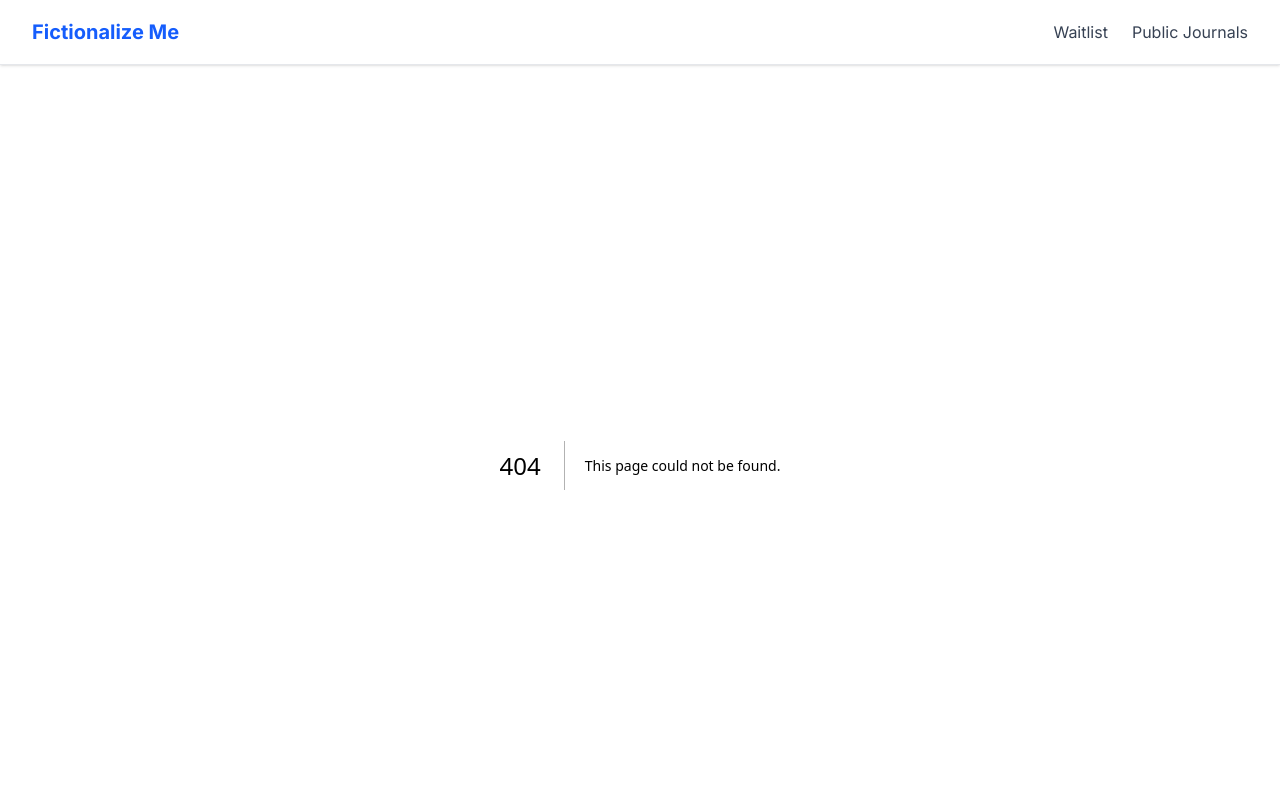
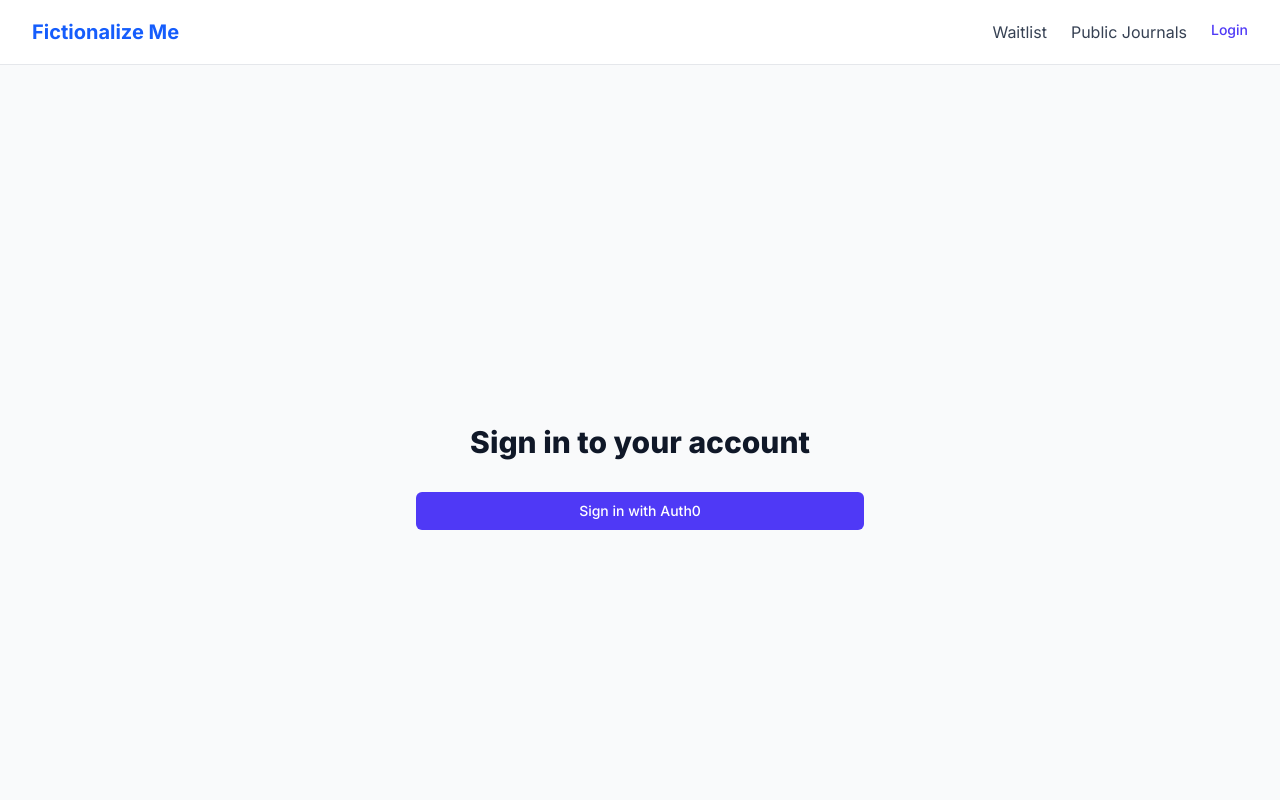
Before and after one commit to n14little/fictionalize-me, a Next.js app: page /auth/signin in a window 1280 px wide. Before the commit this address had no page. Shown: the top 800 px of the page. Built offline with nearby package versions, Linux system fonts and the light colour scheme; no server answers.

Commit message:
feat: authentication system

```diff
--- /dev/null
+++ b/app/api/auth/[...nextauth]/route.ts
@@ -0,0 +1,51 @@
+import NextAuth from 'next-auth';
+import Auth0Provider from 'next-auth/providers/auth0';
+import { JWT } from 'next-auth/jwt';
+import { Session } from 'next-auth';
+
+declare module 'next-auth' {
+  interface Session {
+    accessToken?: string;
+  }
+}
+
+const handler = NextAuth({
+  providers: [
+    Auth0Provider({
+      clientId: process.env.AUTH0_CLIENT_ID!,
+      clientSecret: process.env.AUTH0_CLIENT_SECRET!,
+      issuer: process.env.AUTH0_ISSUER_BASE_URL,
+      authorization: {
+        params: {
+          prompt: "login",
+        },
+      },
+    }),
+  ],
+  callbacks: {
+    async session({ session, token }: { session: Session; token: JWT }) {
+      if (token) {
+        session.user = token.user as Session['user'];
+        session.accessToken = token.accessToken as string;
+      }
+      return session;
+    },
+    async jwt({ token, account, user }) {
+      if (account && user) {
+        token.accessToken = account.access_token;
+        token.user = user;
+      }
+      return token;
+    },
+  },
+  pages: {
+    signIn: '/auth/signin',
+    error: '/auth/error',
+  },
+  session: {
+    strategy: 'jwt',
+    maxAge: 30 * 24 * 60 * 60, // 30 days
+  },
+});
+
+export { handler as GET, handler as POST };
--- /dev/null
+++ b/app/auth/error/page.tsx
@@ -0,0 +1,23 @@
+'use client';
+
+import { useSearchParams } from 'next/navigation';
+
+export default function AuthError() {
+  const searchParams = useSearchParams();
+  const error = searchParams?.get('error');
+
+  return (
+    <div className="min-h-screen flex items-center justify-center bg-gray-50 py-12 px-4 sm:px-6 lg:px-8">
+      <div className="max-w-md w-full space-y-8">
+        <div>
+          <h2 className="mt-6 text-center text-3xl font-extrabold text-gray-900">
+            Authentication Error
+          </h2>
+          <p className="mt-2 text-center text-sm text-gray-600">
+            {error || 'An error occurred during authentication'}
+          </p>
+        </div>
+      </div>
+    </div>
+  );
+}
--- /dev/null
+++ b/app/auth/logout/page.tsx
@@ -0,0 +1,27 @@
+'use client';
+
+import { useEffect } from 'react';
+import { signOut } from 'next-auth/react';
+
+export default function Logout() {
+  useEffect(() => {
+    const handleLogout = async () => {
+      // Sign out of NextAuth and redirect to home page
+      await signOut({ callbackUrl: '/' });
+    };
+
+    handleLogout();
+  }, []);
+
+  return (
+    <div className="min-h-screen flex items-center justify-center bg-gray-50 py-12 px-4 sm:px-6 lg:px-8">
+      <div className="max-w-md w-full space-y-8">
+        <div>
+          <h2 className="mt-6 text-center text-3xl font-extrabold text-gray-900">
+            Signing out...
+          </h2>
+        </div>
+      </div>
+    </div>
+  );
+}
--- /dev/null
+++ b/app/auth/signin/page.tsx
@@ -0,0 +1,29 @@
+'use client';
+
+import { signIn } from 'next-auth/react';
+import { useSearchParams } from 'next/navigation';
+
+export default function SignIn() {
+  const searchParams = useSearchParams();
+  const callbackUrl = searchParams?.get('callbackUrl') || '/';
+
+  return (
+    <div className="min-h-screen flex items-center justify-center bg-gray-50 py-12 px-4 sm:px-6 lg:px-8">
+      <div className="max-w-md w-full space-y-8">
+        <div>
+          <h2 className="mt-6 text-center text-3xl font-extrabold text-gray-900">
+            Sign in to your account
+          </h2>
+        </div>
+        <div className="mt-8 space-y-6">
+          <button
+            onClick={() => signIn('auth0', { callbackUrl })}
+            className="group relative w-full flex justify-center py-2 px-4 border border-transparent text-sm font-medium rounded-md text-white bg-indigo-600 hover:bg-indigo-700 focus:outline-none focus:ring-2 focus:ring-offset-2 focus:ring-indigo-500"
+          >
+            Sign in with Auth0
+          </button>
+        </div>
+      </div>
+    </div>
+  );
+}
--- a/app/layout.tsx
+++ b/app/layout.tsx
@@ -2,6 +2,8 @@ import type { Metadata } from "next";
 import { Inter } from "next/font/google";
 import "./globals.css";
 import Link from "next/link";
+import { AuthProvider } from "./providers";
+import AuthButtons from "@/components/AuthButtons";
 
 const inter = Inter({ subsets: ["latin"] });
 
@@ -18,6 +20,7 @@ export default function RootLayout({
   return (
     <html lang="en">
       <body className={inter.className}>
+        <AuthProvider>
           <header className="bg-white shadow-sm border-b border-gray-200">
             <div className="max-w-7xl mx-auto px-4 sm:px-6 lg:px-8">
               <div className="flex justify-between h-16 items-center">
@@ -31,11 +34,15 @@ export default function RootLayout({
                   <Link href="/journals" className="text-gray-700 hover:text-blue-600">
                     Public Journals
                   </Link>
+                  <AuthButtons />
                 </nav>
               </div>
             </div>
           </header>
+        </AuthProvider>
+        <main>
           {children}
+        </main>
         <footer className="bg-white border-t border-gray-200 py-6 mt-12">
           <div className="max-w-7xl mx-auto px-4 sm:px-6 lg:px-8">
             <p className="text-center text-gray-500 text-sm">
--- /dev/null
+++ b/app/providers.tsx
@@ -0,0 +1,11 @@
+'use client';
+
+import { SessionProvider } from 'next-auth/react';
+
+export function AuthProvider({ children }: { children: React.ReactNode }) {
+  return (
+    <SessionProvider refetchInterval={5 * 60} refetchOnWindowFocus={false}>
+      {children}
+    </SessionProvider>
+  );
+}
--- /dev/null
+++ b/components/AuthButtons.tsx
@@ -0,0 +1,33 @@
+'use client';
+
+import { useSession } from 'next-auth/react';
+import Link from 'next/link';
+
+export default function AuthButtons() {
+  const { data: session, status } = useSession();
+
+  if (status === 'loading') return <div>Loading...</div>;
+
+  if (session?.user) {
+    return (
+      <div className="flex items-center gap-4">
+        <span className="text-sm text-gray-700">{session.user.name}</span>
+        <Link
+          href="/auth/logout"
+          className="text-sm font-medium text-indigo-600 hover:text-indigo-500"
+        >
+          Logout
+        </Link>
+      </div>
+    );
+  }
+
+  return (
+    <Link
+      href="/auth/signin"
+      className="text-sm font-medium text-indigo-600 hover:text-indigo-500"
+    >
+      Login
+    </Link>
+  );
+}
--- a/package.json
+++ b/package.json
@@ -10,6 +10,7 @@
     "db:migrate": "./db-migrate.sh"
   },
   "dependencies": {
+    "@auth0/nextjs-auth0": "^4.4.2",
     "@tailwindcss/typography": "^0.5.16",
     "@tiptap/extension-image": "^2.11.7",
     "@tiptap/extension-link": "^2.11.7",
@@ -21,6 +22,7 @@
     "html-sanitize": "^1.1.5",
     "isomorphic-dompurify": "^2.24.0",
     "next": "15.3.1",
+    "next-auth": "^4.24.11",
     "pg": "^8.14.1",
     "react": "^19.0.0",
     "react-dom": "^19.0.0",
```
Also changed, not shown: 1 other file (tests, documents, lock files or other folders). Lines whose indentation alone changed are shown as unchanged.
